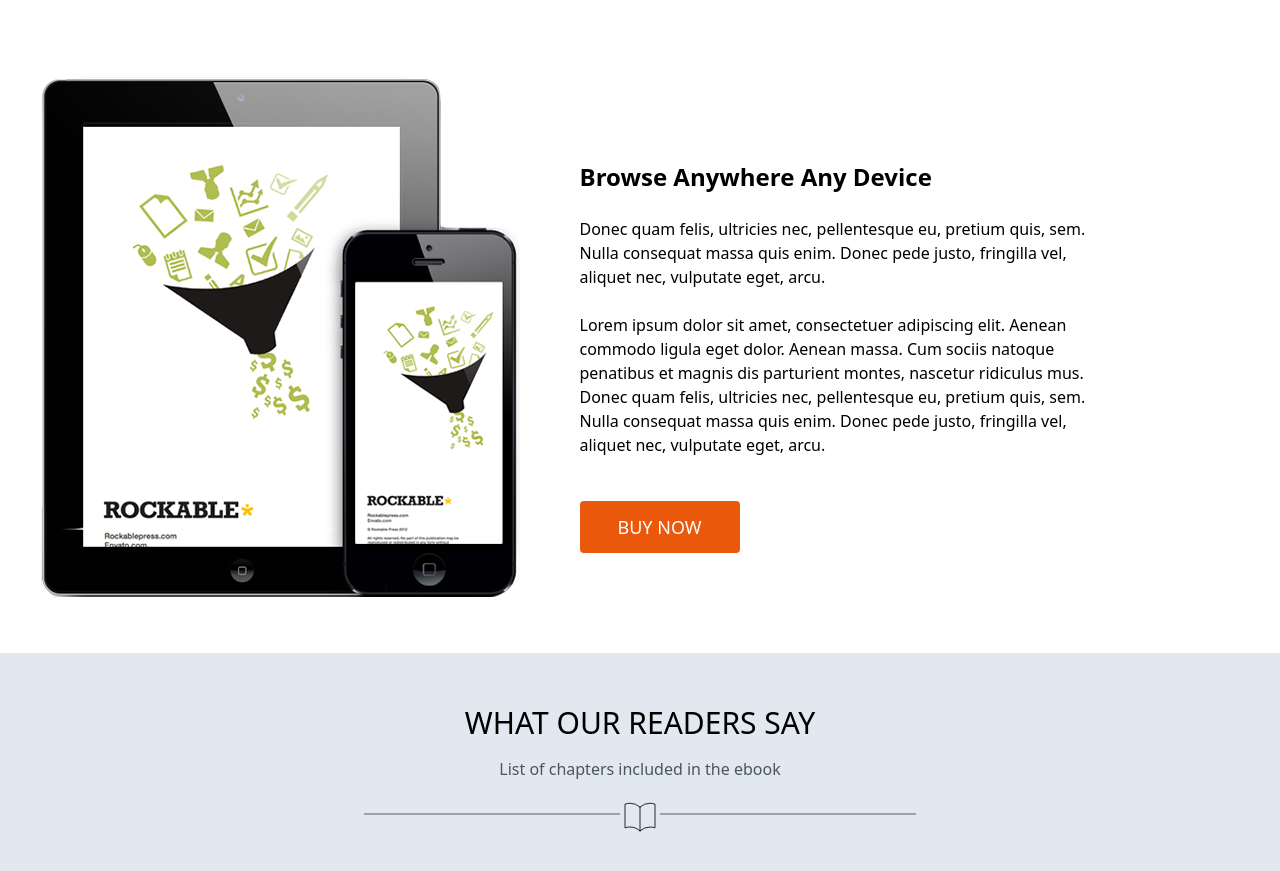
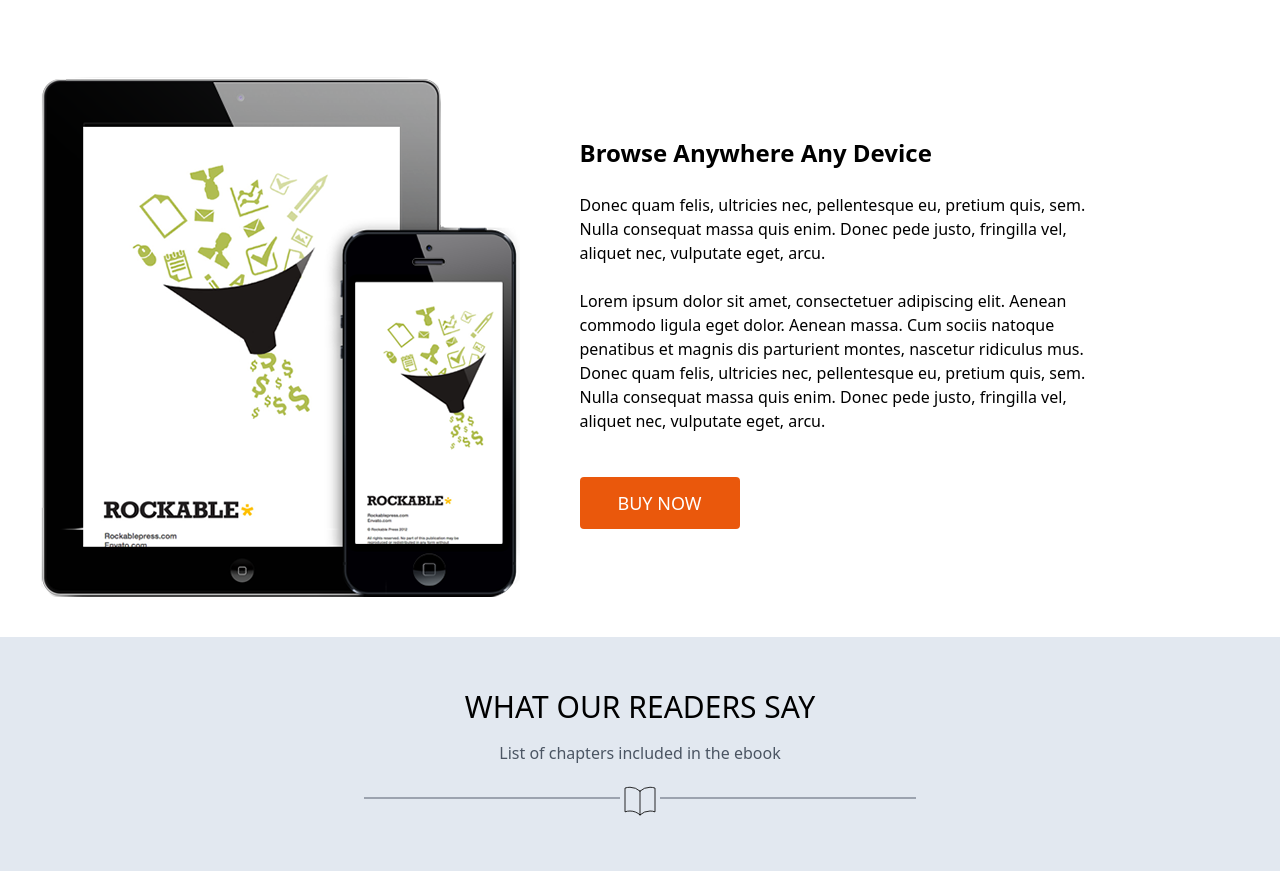
Before and after one commit to RaziaAkbari/Bookstore-Landing-Page, a plain HTML site: page index.html in a window 1280 px wide. Shown: the part 2611-3482 px from the top of the page. Drawn offline with nearby package versions, Linux system fonts and the light colour scheme.

Commit message:
rest of the changes were brought

```diff
--- a/index.html
+++ b/index.html
@@ -463,7 +463,7 @@
       </div>
       <div class="flex justify-center flex-wrap gap-5">
         <div class="me-5"><img src="./images/devices-mockup.png" alt="" /></div>
-        <div class="lg:w-1/2 pt-16 sm:m-5">
+        <div class="lg:w-1/2 pt-10 m-5">
           <p class="text-2xl font-bold">Browse Anywhere Any Device</p>
           <br />
           <p class="lg:w-10/12">
```
